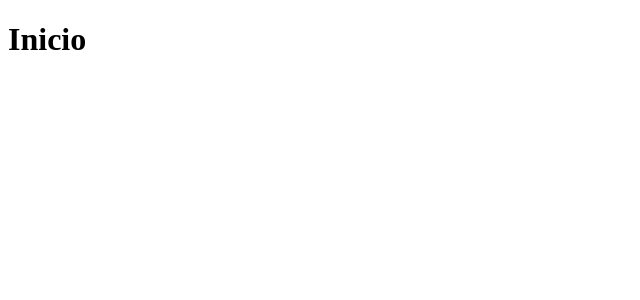
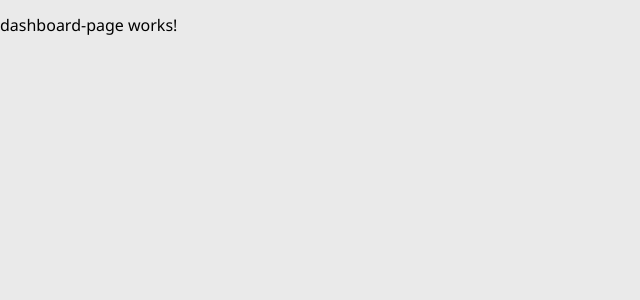
Before and after one commit to MatheusOliveira2/santander-dev-week-web, an Angular app: page / in a window 1280 px wide. Shown: the top 300 px of the page, without its empty margins (0-640 px from the left). Built offline with nearby package versions, Linux system fonts and the light colour scheme.

Commit message:
CSS global

```diff
--- a/src/app/app-routing.module.ts
+++ b/src/app/app-routing.module.ts
@@ -1,7 +1,12 @@
+import { DashboardPageComponent } from './dashboard/dashboard-page/dashboard-page.component';
 import { NgModule } from '@angular/core';
 import { RouterModule, Routes } from '@angular/router';
 
-const routes: Routes = [];
+const routes: Routes = [
+  {
+    path:"", component:DashboardPageComponent
+  }
+];
 
 @NgModule({
   imports: [RouterModule.forRoot(routes)],
--- a/src/app/app.component.html
+++ b/src/app/app.component.html
@@ -1 +1 @@
-<h1>Inicio</h1>
+<router-outlet></router-outlet>
--- a/src/app/dashboard/dashboard.module.ts
+++ b/src/app/dashboard/dashboard.module.ts
@@ -10,6 +10,6 @@
   ],
   imports: [
     CommonModule
-  ]
+  ],
 })
 export class DashboardModule { }
--- a/src/index.html
+++ b/src/index.html
@@ -6,6 +6,7 @@
   <base href="/">
   <meta name="viewport" content="width=device-width, initial-scale=1">
   <link rel="icon" type="image/x-icon" href="favicon.ico">
+  <link rel="stylesheet" href="https://cdnjs.cloudflare.com/ajax/libs/normalize/8.0.1/normalize.min.css" integrity="sha512-NhSC1YmyruXifcj/KFRWoC561YpHpc5Jtzgvbuzx5VozKpWvQ+4nXhPdFgmx8xqexRcpAglTj9sIBWINXa8x5w==" crossorigin="anonymous" />
 </head>
 <body>
   <app-root></app-root>
--- a/src/styles.scss
+++ b/src/styles.scss
@@ -1 +1,21 @@
-/* You can add global styles to this file, and also import other style files */
+:root {
+  --background-color: #EAEAEA;
+  --primary-color: #EA1D25;
+  --secondary-color: #FFFFFF;
+  --text-color: #5C6369;
+  --text-color-light: rgba(92, 99, 105, 0.45);
+  --positive-variation-color: #87D883;
+  --negative-variation-color: #F55A5F;
+}
+
+* {
+  box-sizing: border-box;
+}
+
+html, body{
+  height: 100%;
+  width: 100%;
+  margin: 0;
+  background-color: var(--background-color);
+  font-family: 'Segoe UI', sans-serif;
+}
```
